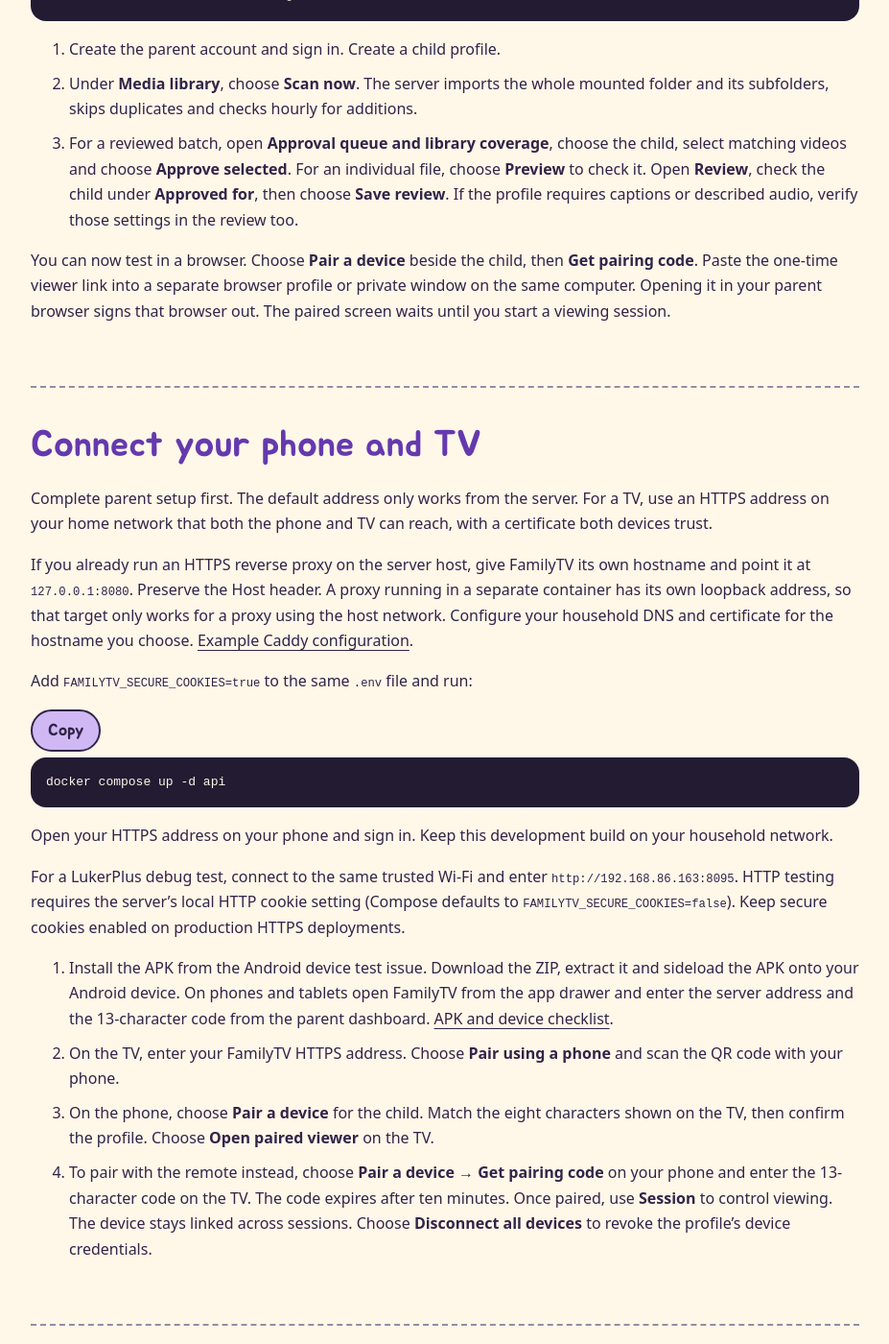
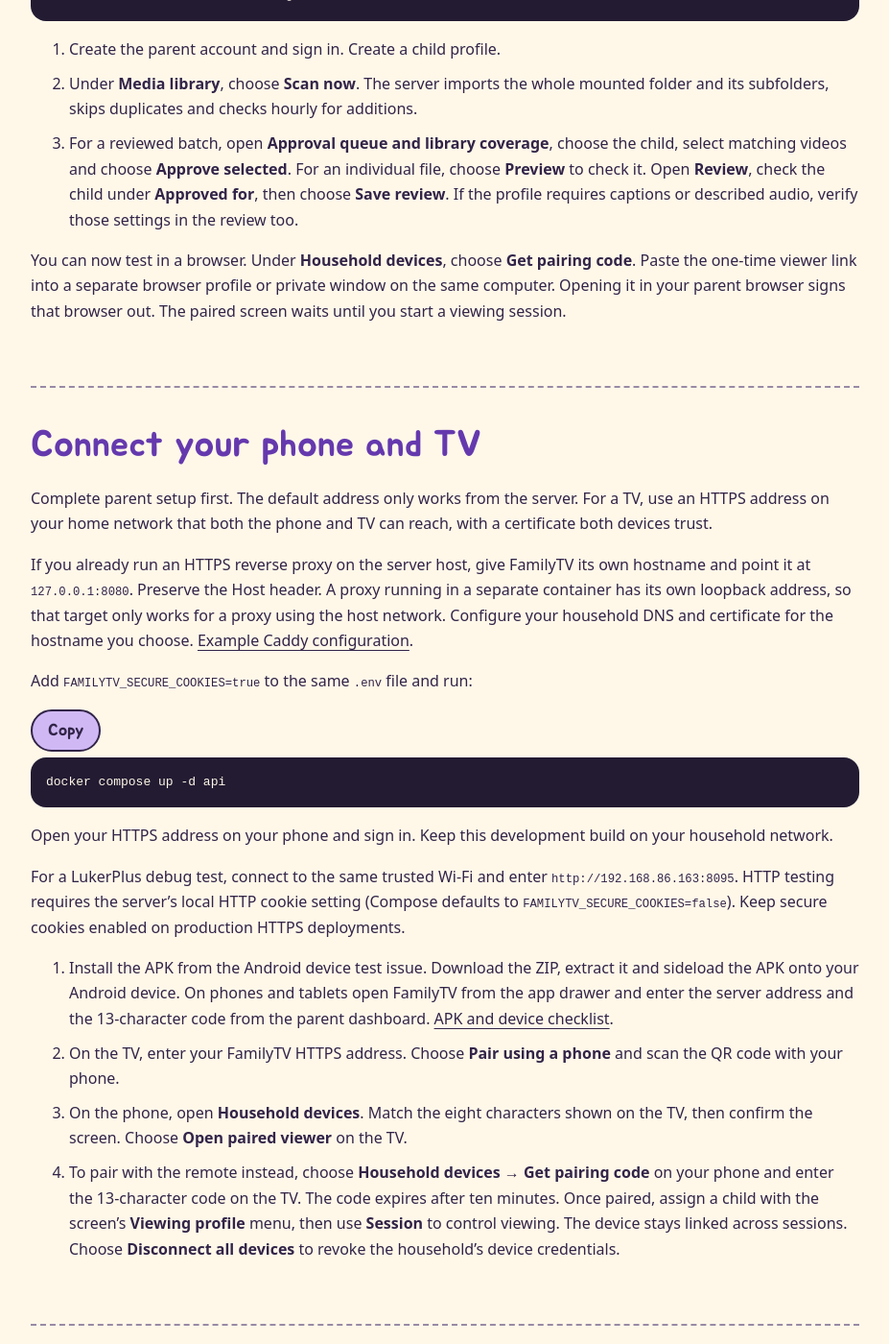
Before and after one commit to JPLuker/FamilyTV, a Jekyll site: the page built from setup/index.md, in a window 1280 px wide and 1400 px high, scrolled down 2490 px. Shown: the whole window at 96% size, without its empty margins (176-1103 px from the left). Built offline with Jekyll 4.4.1, drawn with Linux system fonts in a browser that asks for light colours; some of the changed text lies outside the part shown.

Commit message:
Publish guides from 300670db77c6c40fc407ec5d94b1f8835c0c4e73

```diff
--- a/setup/index.md
+++ b/setup/index.md
@@ -79,7 +79,7 @@ ssh -L 18081:127.0.0.1:8080 user@server
 2. Under **Media library**, choose **Scan now**. The server imports the whole mounted folder and its subfolders, skips duplicates and checks hourly for additions.
 3. For a reviewed batch, open **Approval queue and library coverage**, choose the child, select matching videos and choose **Approve selected**. For an individual file, choose **Preview** to check it. Open **Review**, check the child under **Approved for**, then choose **Save review**. If the profile requires captions or described audio, verify those settings in the review too.
 
-You can now test in a browser. Choose **Pair a device** beside the child, then **Get pairing code**. Paste the one-time viewer link into a separate browser profile or private window on the same computer. Opening it in your parent browser signs that browser out. The paired screen waits until you start a viewing session.
+You can now test in a browser. Under **Household devices**, choose **Get pairing code**. Paste the one-time viewer link into a separate browser profile or private window on the same computer. Opening it in your parent browser signs that browser out. The paired screen waits until you start a viewing session.
 
 ## Connect your phone and TV
 
@@ -99,8 +99,8 @@ For a LukerPlus debug test, connect to the same trusted Wi-Fi and enter `http://
 
 1. Install the APK from the Android device test issue. Download the ZIP, extract it and sideload the APK onto your Android device. On phones and tablets open FamilyTV from the app drawer and enter the server address and the 13-character code from the parent dashboard. [APK and device checklist](https://github.com/JPLuker/FamilyTV/issues/1).
 2. On the TV, enter your FamilyTV HTTPS address. Choose **Pair using a phone** and scan the QR code with your phone.
-3. On the phone, choose **Pair a device** for the child. Match the eight characters shown on the TV, then confirm the profile. Choose **Open paired viewer** on the TV.
-4. To pair with the remote instead, choose **Pair a device → Get pairing code** on your phone and enter the 13-character code on the TV. The code expires after ten minutes. Once paired, use **Session** to control viewing. The device stays linked across sessions. Choose **Disconnect all devices** to revoke the profile’s device credentials.
+3. On the phone, open **Household devices**. Match the eight characters shown on the TV, then confirm the screen. Choose **Open paired viewer** on the TV.
+4. To pair with the remote instead, choose **Household devices → Get pairing code** on your phone and enter the 13-character code on the TV. The code expires after ten minutes. Once paired, assign a child with the screen’s **Viewing profile** menu, then use **Session** to control viewing. The device stays linked across sessions. Choose **Disconnect all devices** to revoke the household’s device credentials.
 
 ## Test a session
 
@@ -120,7 +120,7 @@ For the cutoff test, start a fresh session and choose **Finish by a clock time**
 | The scan finds no files | Run `docker compose exec api ls -la /media`. Check the host path in `.env`, the container's read access and the file type. FamilyTV accepts MP4, MKV and WebM. Run `docker compose up -d api` after changing the path. |
 | You can preview an episode but the child can't see it | Check **Approved for**, the profile's accessibility requirements and how much session time is left. |
 | The dashboard works on the server but the TV can't connect | Open the same HTTPS address on your phone over Wi-Fi. Check household DNS, the certificate and the proxy's upstream port. |
-| The pairing code expired | Choose **Pair a device** beside the child and get a fresh code. |
+| The pairing code expired | Open **Household devices** and get a fresh code. |
 
 PostgreSQL stores your child profiles, approvals and session settings. Keep a separate backup of the video files. [Back up or restore the household database](https://github.com/JPLuker/FamilyTV/blob/main/docs/BACKUPS.md).
 
```
